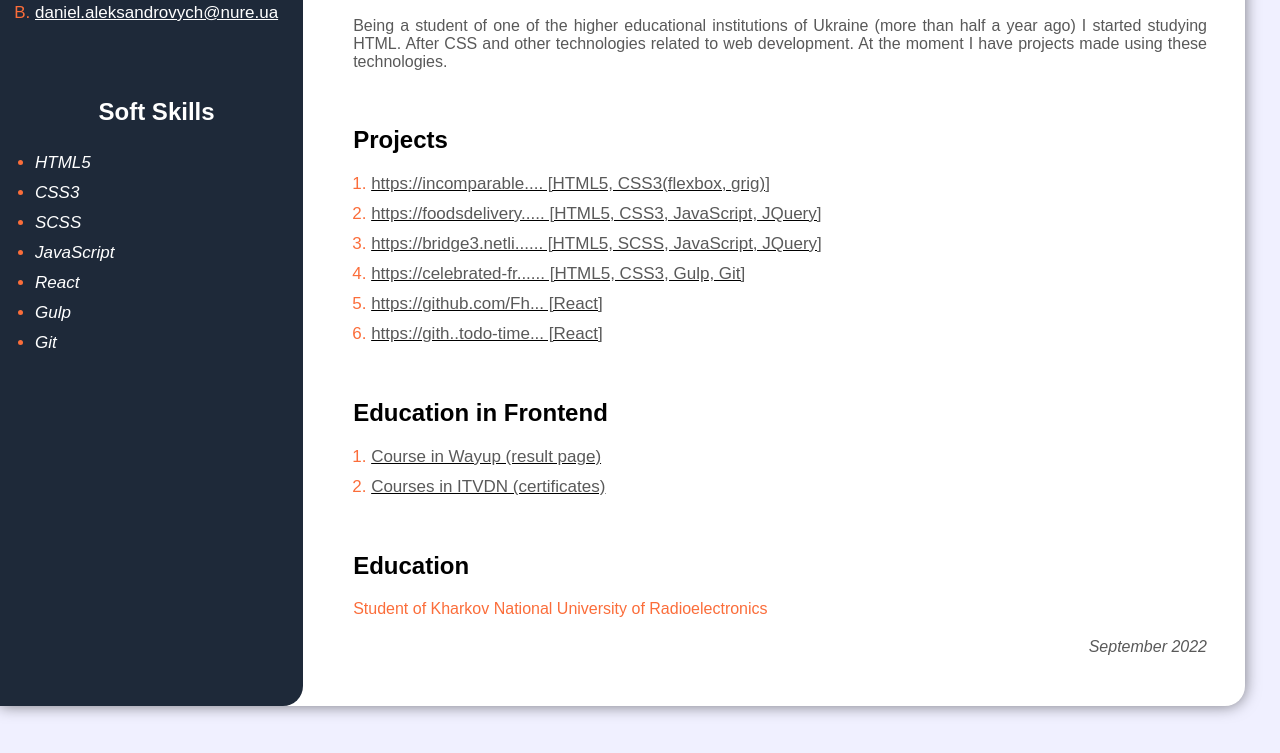
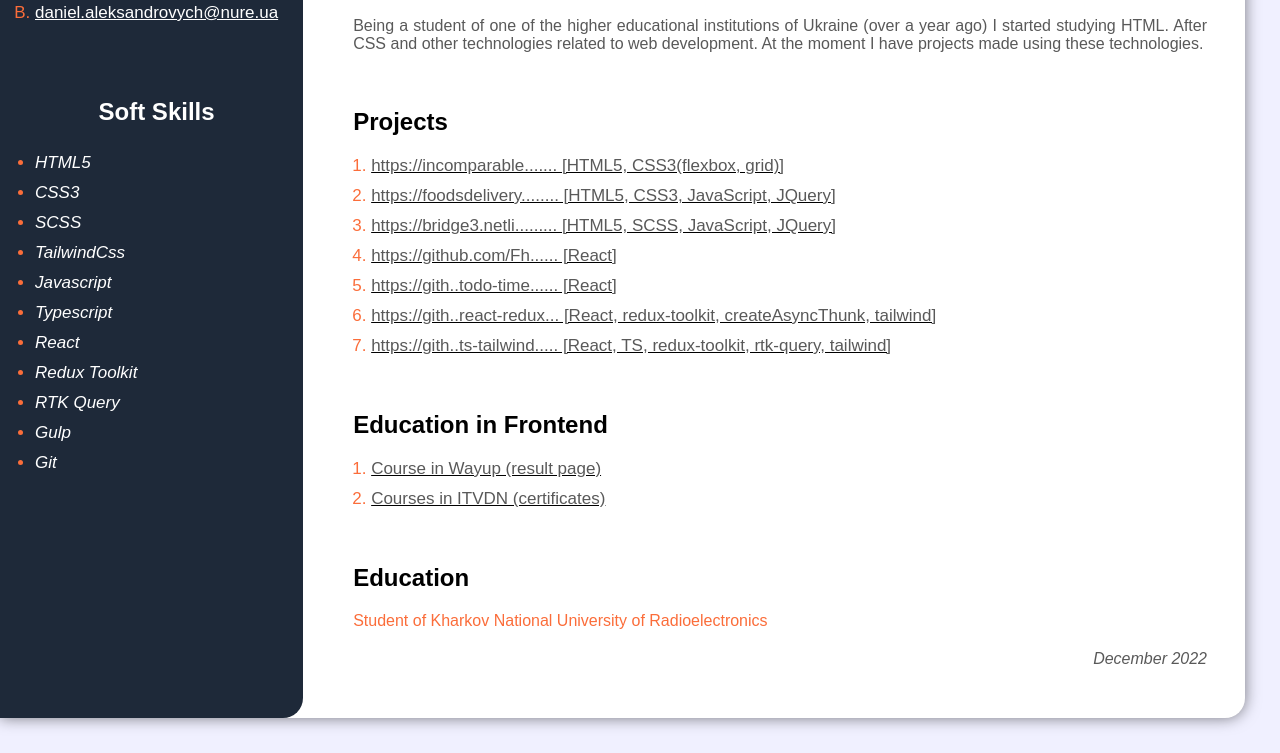
Before and after one commit to Fhgdethg/resume, a website: page src/index.html in a window 1280 px wide. Shown: the part 172-925 px from the top of the page. Drawn offline with nearby package versions, Linux system fonts and the light colour scheme.

Commit message:
push redux-toolkit info

```diff
--- a/src/index.html
+++ b/src/index.html
@@ -1,12 +1,13 @@
 <!DOCTYPE html>
 <html lang="en">
-
 	<head>
-  <meta charset="UTF-8">
-  <meta http-equiv="X-UA-Compatible" content="IE=edge">
-  <meta name="viewport" content="width=device-width, initial-scale=1.0">
-  <link rel="stylesheet" href="https://cdnjs.cloudflare.com/ajax/libs/animate.css/4.1.1/animate.min.css"/>
-  <link rel="stylesheet" href="css/style.min.css">
+		<meta charset="UTF-8" />
+		<meta http-equiv="X-UA-Compatible" content="IE=edge" />
+		<meta name="viewport" content="width=device-width, initial-scale=1.0" />
+		<link
+			rel="stylesheet"
+			href="https://cdnjs.cloudflare.com/ajax/libs/animate.css/4.1.1/animate.min.css" />
+		<link rel="stylesheet" href="css/style.min.css" />
 		<title>Resume</title>
 	</head>
 
@@ -22,7 +23,9 @@
 							</a>
 						</li>
 						<li class="aside__contacts-item">
-            <a href="mailto:daniel.aleksandrovych@nure.ua" class="aside__email">
+							<a
+								href="mailto:daniel.aleksandrovych@nure.ua"
+								class="aside__email">
 								daniel.aleksandrovych@nure.ua
 							</a>
 						</li>
@@ -33,73 +36,88 @@
 						<h2 class="second__title second__title_big-mg">Soft Skills</h2>
 					</div>
 					<ul class="aside__list">
-          <li class="aside__list-item">
-            HTML5
-          </li>
-          <li class="aside__list-item">
-            CSS3
-          </li>
-          <li class="aside__list-item">
-            SCSS
-          </li>
-          <li class="aside__list-item">
-            JavaScript
-          </li>
-          <li class="aside__list-item">
-            React
-          </li>
-          <li class="aside__list-item">
-            Gulp
-          </li>
-          <li class="aside__list-item">
-            Git
-          </li>
+						<li class="aside__list-item">HTML5</li>
+						<li class="aside__list-item">CSS3</li>
+						<li class="aside__list-item">SCSS</li>
+						<li class="aside__list-item">TailwindCss</li>
+						<li class="aside__list-item">Javascript</li>
+						<li class="aside__list-item">Typescript</li>
+						<li class="aside__list-item">React</li>
+						<li class="aside__list-item">Redux Toolkit</li>
+						<li class="aside__list-item">RTK Query</li>
+						<li class="aside__list-item">Gulp</li>
+						<li class="aside__list-item">Git</li>
 					</ul>
 				</div>
 			</aside>
 			<main class="main">
 				<div class="main__info">
-        <span class="main__info-specialization">
-          Front-End Developer
-        </span>
-        <h1 class="main__info-title">
-          Daniel Aleksandrovych
-        </h1>
+					<span class="main__info-specialization"> Front-End Developer </span>
+					<h1 class="main__info-title">Daniel Aleksandrovych</h1>
 					<p class="main__info-info">
-          Being a student of one of the higher educational institutions of Ukraine (more than half a year ago) I started studying HTML. After CSS and other technologies related to web development. At the moment I have projects made using these technologies.
+						Being a student of one of the higher educational institutions of
+						Ukraine (over a year ago) I started studying HTML. After CSS and
+						other technologies related to web development. At the moment I have
+						projects made using these technologies.
 					</p>
 				</div>
 				<div class="main__projects">
 					<h2 class="second__title">Projects</h2>
 					<ol type="1" class="main__projects-list">
 						<li class="main__projects-item">
-            <a href="https://incomparable-bavarois-c9413e.netlify.app/" class="main__projects-link" target="_blank">
-              https://incomparable.... [HTML5, CSS3(flexbox, grig)]
+							<a
+								href="https://incomparable-bavarois-c9413e.netlify.app/"
+								class="main__projects-link"
+								target="_blank">
+								https://incomparable....... [HTML5, CSS3(flexbox, grid)]
 							</a>
 						</li>
 						<li class="main__projects-item">
-            <a href="https://foodsdelivery.netlify.app/" class="main__projects-link" target="_blank">
-              https://foodsdelivery..... [HTML5, CSS3, JavaScript, JQuery]
+							<a
+								href="https://foodsdelivery.netlify.app/"
+								class="main__projects-link"
+								target="_blank">
+								https://foodsdelivery........ [HTML5, CSS3, JavaScript, JQuery]
 							</a>
 						</li>
 						<li class="main__projects-item">
-            <a href="https://bridge3.netlify.app/" class="main__projects-link" target="_blank">
-              https://bridge3.netli...... [HTML5, SCSS, JavaScript, JQuery]
+							<a
+								href="https://bridge3.netlify.app/"
+								class="main__projects-link"
+								target="_blank">
+								https://bridge3.netli......... [HTML5, SCSS, JavaScript, JQuery]
 							</a>
 						</li>
 						<li class="main__projects-item">
-            <a href="https://celebrated-frangipane-daa2e5.netlify.app/" class="main__projects-link" target="_blank">
-              https://celebrated-fr...... [HTML5, CSS3, Gulp, Git]
+							<a
+								href="https://github.com/Fhgdethg/desktop"
+								class="main__projects-link"
+								target="_blank">
+								https://github.com/Fh...... [React]
 							</a>
 						</li>
 						<li class="main__projects-item">
-            <a href="https://github.com/Fhgdethg/desktop" class="main__projects-link" target="_blank">
-              https://github.com/Fh... [React]
+							<a
+								href="https://github.com/Fhgdethg/todo-time-calc"
+								class="main__projects-link"
+								target="_blank">
+								https://gith..todo-time...... [React]
 							</a>
 						</li>
 						<li class="main__projects-item">
-            <a href="https://github.com/Fhgdethg/todo-time-calc" class="main__projects-link" target="_blank">
-              https://gith..todo-time... [React]
+							<a
+								href="https://github.com/Fhgdethg/react-redux-toolkit-todo"
+								class="main__projects-link"
+								target="_blank">
+								https://gith..react-redux... [React, redux-toolkit, createAsyncThunk, tailwind]
+							</a>
+						</li>
+						<li class="main__projects-item">
+							<a
+								href="https://github.com/Fhgdethg/ts-tailwind-rtk-query-react"
+								class="main__projects-link"
+								target="_blank">
+								https://gith..ts-tailwind..... [React, TS, redux-toolkit, rtk-query, tailwind]
 							</a>
 						</li>
 					</ol>
@@ -108,12 +126,17 @@
 					<h2 class="second__title">Education in Frontend</h2>
 					<ol type="1" class="main__projects-list">
 						<li class="main__projects-item">
-            <a href="https://courseweb.netlify.app/" class="main__projects-link">
+							<a
+								href="https://courseweb.netlify.app/"
+								class="main__projects-link">
 								Course in Wayup (result page)
 							</a>
 						</li>
 						<li class="main__projects-item">
-            <a href="sertificates.html" class="main__projects-link" target="_blank">
+							<a
+								href="sertificates.html"
+								class="main__projects-link"
+								target="_blank">
 								Courses in ITVDN (certificates)
 							</a>
 						</li>
@@ -121,13 +144,12 @@
 				</div>
 				<div class="main__projects">
 					<h2 class="second__title">Education</h2>
-        <span class="education__university">Student of Kharkov National University of Radioelectronics</span>
+					<span class="education__university"
+						>Student of Kharkov National University of Radioelectronics</span
+					>
 				</div>
-      <span class="main__time-create">
-        September 2022
-      </span>
+				<span class="main__time-create"> December 2022 </span>
 			</main>
 		</div>
 	</body>
-
 </html>
```
Lines whose indentation alone changed are shown as unchanged.
